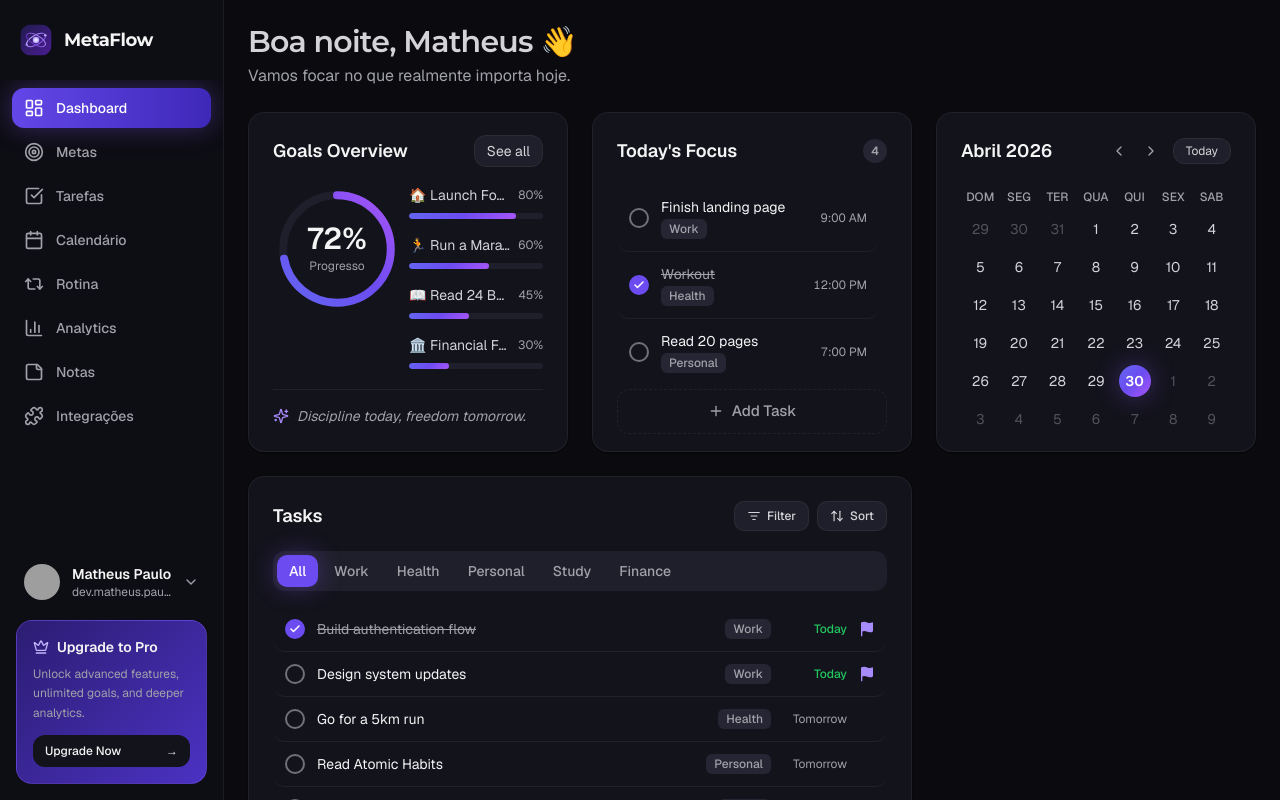
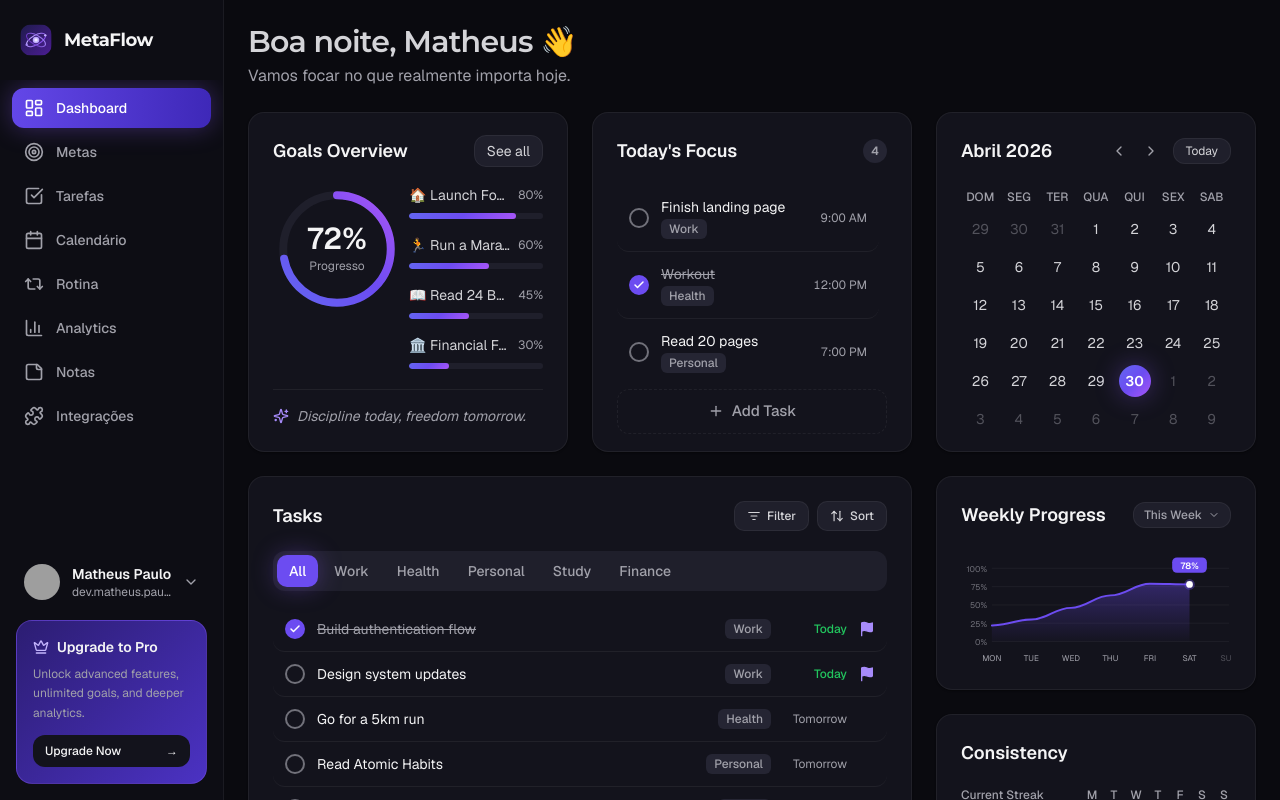
Before and after one commit to matheuspsb/metaflow, a Next.js app: page /dashboard in a window 1280 px wide. Built offline with nearby package versions, Linux system fonts and the light colour scheme; grey boxes are pictures that could not be loaded.

Commit message:
feat: apply new cards on the dashboard page

```diff
--- a/src/app/(dashboard)/dashboard/page.tsx
+++ b/src/app/(dashboard)/dashboard/page.tsx
@@ -3,6 +3,8 @@ import { GoalsCard } from '@/components/dashboard/goals/GoalsCard'
 import { TodaysFocusCard } from '@/components/dashboard/focus/TodaysFocusCard'
 import { CalendarCard } from '@/components/dashboard/calendar/CalendarCard'
 import { TasksCard } from '@/components/dashboard/tasks/TasksCard'
+import { WeeklyProgressCard } from '@/components/dashboard/analytics/WeeklyProgressCard'
+import { ConsistencyCard } from '@/components/dashboard/analytics/ConsistencyCard'
 import type { Metadata } from 'next'
 
 export const metadata: Metadata = {
@@ -18,6 +20,10 @@ export default function DashboardPage() {
         <TodaysFocusCard className="max-h-85" />
         <CalendarCard className="max-h-85" />
         <TasksCard className="xl:col-span-2" />
+        <div className="flex flex-col gap-6">
+          <WeeklyProgressCard />
+          <ConsistencyCard />
+        </div>
       </div>
     </div>
   )
```
